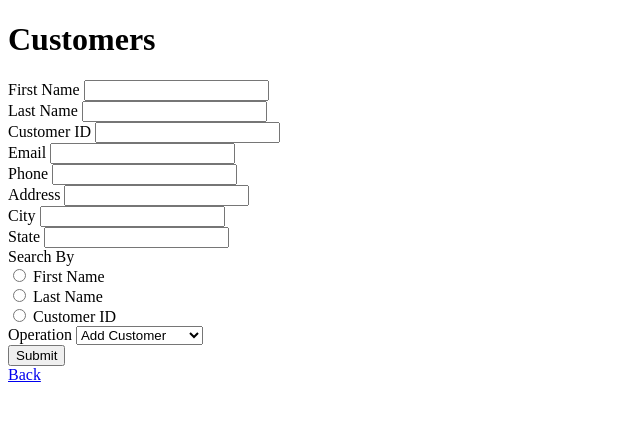
After one commit to UTD-4347-Databosses/Walmart_Database, a Flask app: page /employee_customers in a window 1280 px wide. The commit adds this page. Shown: the top 421 px of the page, without its empty margins (0-640 px from the left). Run offline with Flask 3, Linux system fonts and the light colour scheme; some libraries are stand-ins or nearby versions.

Commit message:
Added employee pages and forms

```diff
--- a/app/InputForms.py
+++ b/app/InputForms.py
@@ -1,13 +1,44 @@
 from flask_wtf import FlaskForm
-from wtforms import RadioField, StringField, SubmitField
+from wtforms import RadioField, StringField, SubmitField, SelectField
 
 
-class CustomerForm(FlaskForm):
+class EmployeeCustomerForm(FlaskForm):
     Fname = StringField('First Name')
     Lname = StringField('Last Name')
+    ID = StringField('Customer ID')
+    Email = StringField('Email')
+    Phone = StringField('Phone')
+    Address = StringField('Address')
+    City = StringField('City')
+    State = StringField('State')
     radio = RadioField('Search By',
-                          choices=[('Fname', 'First Name'), ('Lname', 'Last Name')],
+                          choices=[('Fname', 'First Name'), ('Lname', 'Last Name'), ('ID', 'Customer ID')],
                           default='name')
+    Operation = SelectField('Operation', choices=[('add', 'Add Customer'), ('update', 'Update Customer'), ('delete', 'Delete Customer'), ('search', 'Search')])
+    submit = SubmitField('Submit')
+
+class EmployeeViewForm(FlaskForm):
+    Fname = StringField('First Name')
+    Lname = StringField('Last Name')
+    ID = StringField('Employee ID')
+    Date = StringField('Start Date')
+    Position = StringField('Position')
+    radio = RadioField('Search By',
+                          choices=[('Fname', 'First Name'), ('Lname', 'Last Name'), ('ID', 'Employee ID'),
+                                    ('Date', 'Start Date'), ('Position', 'Position')],
+                          default='name')
+    Operation = SelectField('Operation', choices=[('add', 'Add Employee'), ('update', 'Update Employee'), ('delete', 'Delete Employee'), ('search', 'Search')])
+    submit = SubmitField('Submit')
+
+class EmployeeInventoryForm(FlaskForm):
+    ID = StringField('Item ID')
+    Name = StringField('Item Name')
+    Vendor = StringField('Vendor ID')
+    Quantity = StringField('Quantity')
+    radio = RadioField('Search By',
+                            choices=[('ID', 'Item ID'), ('Name', 'Item Name'), ('Vendor', 'Vendor ID')],
+                            default='name')
+    Operation = SelectField('Operation', choices=[('add', 'Add Item'), ('update', 'Update Item'), ('delete', 'Delete Item'), ('search', 'Search')])
     submit = SubmitField('Submit')
 
 class SettingsForm(FlaskForm):
--- a/app/routes.py
+++ b/app/routes.py
@@ -1,7 +1,7 @@
 from flask import Blueprint, make_response, redirect, render_template, session
 
 from app.db import db
-from app.InputForms import CustomerForm, SettingsForm
+from app.InputForms import EmployeeCustomerForm, EmployeeViewForm, EmployeeInventoryForm, SettingsForm
 from app.db import Base
 
 bp = Blueprint('main', __name__)
@@ -15,8 +15,8 @@ def index():
 
 
 @bp.route('/customers', methods=['GET', 'POST'])
-def inventory():
-    form = CustomerForm()
+def customer():
+    form = EmployeeCustomerForm()
     if form.validate_on_submit():
         if form.radio.data == 'Fname':
             query = db.session.query(Base.classes.Customer).filter(Base.classes.Customer.Fname == form.Fname.data).all()
@@ -27,9 +27,26 @@ def inventory():
     return render_template('customers.html', form=form)
 
 @bp.route('/employee', methods=['GET', 'POST'])
-def customers():
+def employee():
     return render_template('employee.html')
 
+@bp.route('/employee_view', methods=['GET', 'POST'])
+def employee_view():
+    # TODO: Implement the employee view logic
+    form = EmployeeViewForm()
+    return render_template('employee_view.html', form=form)
+
+@bp.route('/employee_inventory', methods=['GET', 'POST'])
+def employee_inventory():
+    # TODO: Implement the employee inventory logic
+    form = EmployeeInventoryForm()
+    return render_template('employee_inventory.html', form=form)
+
+@bp.route('/employee_customers', methods=['GET', 'POST'])
+def employee_customers():
+    # TODO: Implement the employee customers logic
+    form = EmployeeCustomerForm()
+    return render_template('employee_customers.html', form=form)
 
 @bp.route('/vendor', methods=['GET', 'POST'])
 def vendor():
--- /dev/null
+++ b/app/templates/employee_customers.html
@@ -0,0 +1,43 @@
+{% extends 'layout.html' %}
+{% from 'bootstrap5/form.html' import render_form %}
+
+
+{% block content %}
+<h1>Customers</h1>
+<div>
+    {{ render_form(form) }}
+
+    {% if customers and count > 0 %}
+    <table class="table">
+        <thead>
+        <tr>
+            <th>Customer ID</th>
+            <th>First Name</th>
+            <th>Last Name</th>
+            <th>Email</th>
+            <th>Phone Number</th>
+            <th>Street Address</th>
+            <th>City</th>
+            <th>State</th>
+        </tr>
+        </thead>
+        <tbody>
+        {% for customer in customers %}
+        <tr>
+            <td>{{ customer.Customer_id }}</td>
+            <td>{{ customer.Fname }}</td>
+            <td>{{ customer.Lname }}</td>
+            <td>{{ customer.Email }}</td>
+            <td>{{ customer.Phone_num }}</td>
+            <td>{{ customer.Street_address }}</td>
+            <td>{{ customer.City }}</td>
+            <td>{{ customer.State }}</td>
+            {% endfor %}
+        </tbody>
+    </table>
+    {% elif count == 0 %}
+    <p>No customers found</p>
+    {% endif %}
+</div>
+<a href='/employee'>Back</a>
+{% endblock %}
```
Also changed, not shown: app/templates/employee.html (+6 -7 lines), app/templates/employee_inventory.html (added, +35 -0 lines), app/templates/employee_view.html (added, +37 -0 lines).
